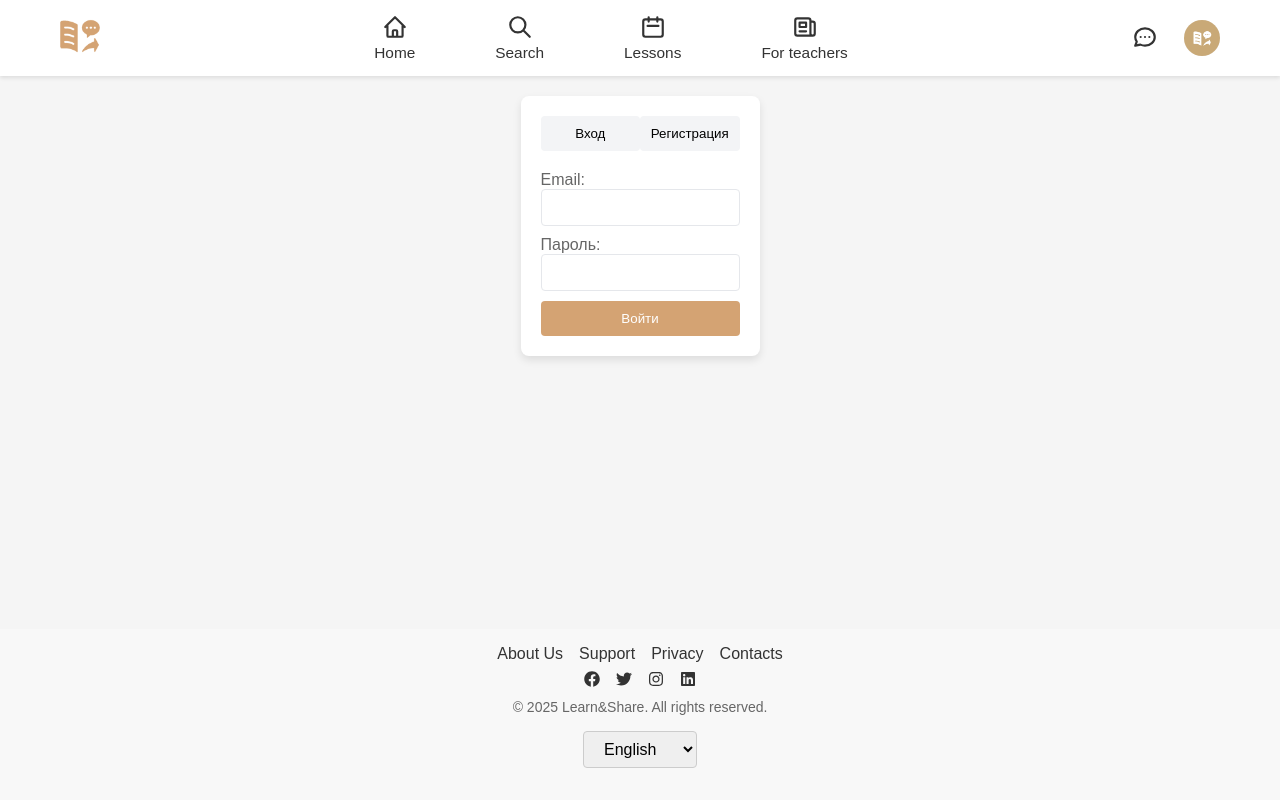
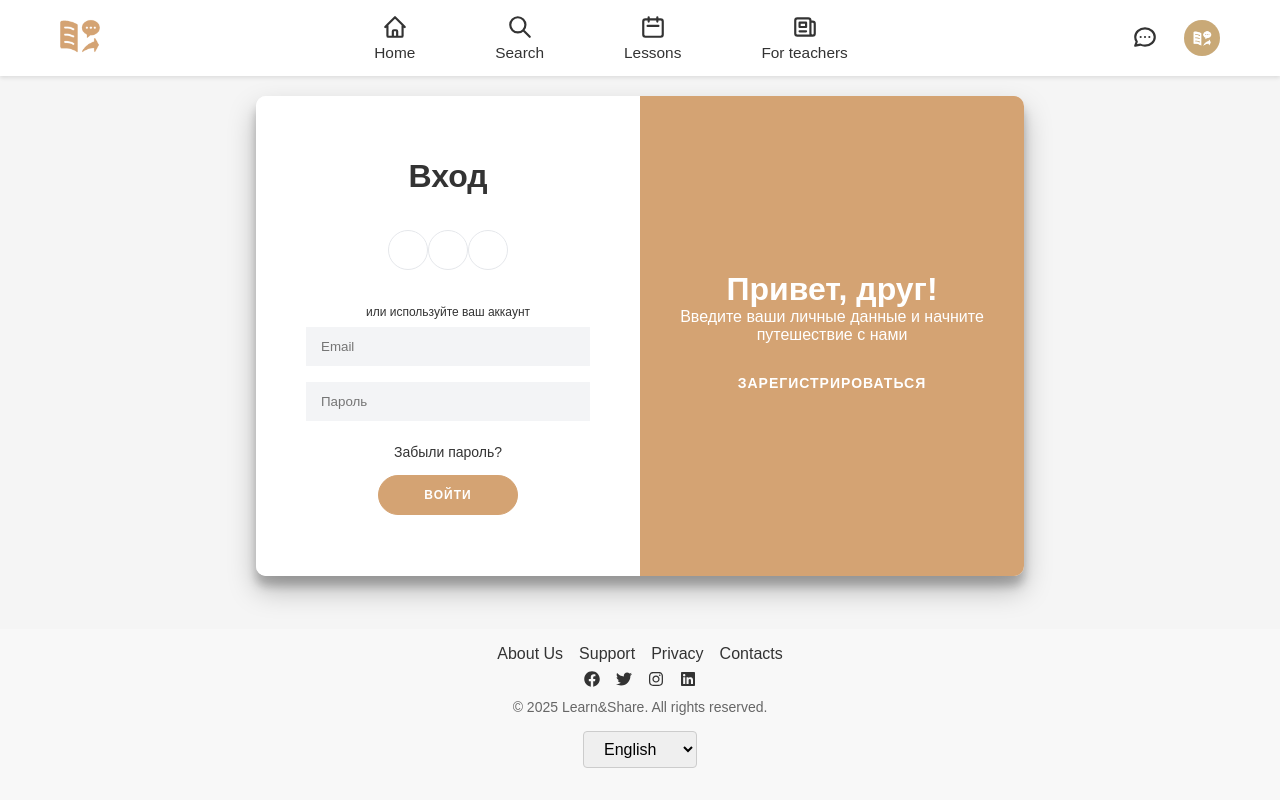
Before and after one commit to LearnShareApp/learn-share-web, a Next.js app: page /auth in a window 1280 px wide. Built offline with nearby package versions, Linux system fonts and the light colour scheme; no server answers.

Commit message:
auth page styles

```diff
--- a/src/app/auth/page.module.scss
+++ b/src/app/auth/page.module.scss
@@ -1,77 +1,231 @@
 @use "sass:color" as color;
 @use "../../styles/variables.scss" as *;
 
-.auth-container {
-  max-width: 400px;
+.container {
+  background-color: $color-background-primary;
+  border-radius: 10px;
+  box-shadow: 0 14px 28px rgba(0, 0, 0, 0.25), 0 10px 10px rgba(0, 0, 0, 0.22);
+  position: relative;
+  overflow: hidden;
+  width: 768px;
+  max-width: 100%;
+  min-height: 480px;
   margin: 0 auto;
-  padding: 20px;
-  background-color: $color-background-primary;
-  border-radius: 8px;
-  box-shadow: 0 4px 8px rgba(0, 0, 0, 0.1);
 }
 
-.auth-toggle {
-  display: flex;
-  margin-bottom: 20px;
+.form-container {
+  position: absolute;
+  top: 0;
+  height: 100%;
+  transition: all 0.6s ease-in-out;
 }
 
-.auth-toggle button {
-  flex: 1;
-  padding: 10px;
-  background: $color-background-secondary;
-  border: none;
-  border-radius: 4px;
-  cursor: pointer;
-  transition: background-color 0.3s ease;
+.sign-in-container {
+  left: 0;
+  width: 50%;
+  z-index: 2;
 }
 
-.auth-toggle button.active {
+.container.right-panel-active .sign-in-container {
+  transform: translateX(100%);
+}
+
+.sign-up-container {
+  left: 0;
+  width: 50%;
+  opacity: 0;
+  z-index: 1;
+}
+
+.container.right-panel-active .sign-up-container {
+  transform: translateX(100%);
+  opacity: 1;
+  z-index: 5;
+  animation: show 0.6s;
+}
+
+@keyframes show {
+  0%,
+  49.99% {
+    opacity: 0;
+    z-index: 1;
+  }
+  50%,
+  100% {
+    opacity: 1;
+    z-index: 5;
+  }
+}
+
+.overlay-container {
+  position: absolute;
+  top: 0;
+  left: 50%;
+  width: 50%;
+  height: 100%;
+  overflow: hidden;
+  transition: transform 0.6s ease-in-out;
+  z-index: 100;
+}
+
+.container.right-panel-active .overlay-container {
+  transform: translateX(-100%);
+}
+
+.overlay {
   background: $color-primary;
+  background: -webkit-linear-gradient(
+    to right,
+    $color-primary,
+    color-primary-light
+  );
+  background: linear-gradient(to right, $color-primary, color-primary-light);
+  background-repeat: no-repeat;
+  background-size: cover;
+  background-position: 0 0;
+  color: $color-text-light;
+  position: relative;
+  left: -100%;
+  height: 100%;
+  width: 200%;
+  transform: translateX(0);
+  transition: transform 0.6s ease-in-out;
+}
+
+.container.right-panel-active .overlay {
+  transform: translateX(50%);
+}
+
+.overlay-panel {
+  position: absolute;
+  display: flex;
+  align-items: center;
+  justify-content: center;
+  flex-direction: column;
+  padding: 0 40px;
+  text-align: center;
+  top: 0;
+  height: 100%;
+  width: 50%;
+  transform: translateX(0);
+  transition: transform 0.6s ease-in-out;
+}
+
+.overlay-left {
+  transform: translateX(-20%);
+}
+
+.container.right-panel-active .overlay-left {
+  transform: translateX(0);
+}
+
+.overlay-right {
+  right: 0;
+  transform: translateX(0);
+}
+
+.container.right-panel-active .overlay-right {
+  transform: translateX(20%);
+}
+
+.social-container {
+  margin: 20px 0;
+}
+
+.social-container a {
+  border: 1px solid $color-border;
+  border-radius: 50%;
+  display: inline-flex;
+  justify-content: center;
+  align-items: center;
+  margin: 0 5px;
+  height: 40px;
+  width: 40px;
+}
+
+.auth-form {
+  background-color: $color-background-primary;
+  display: flex;
+  align-items: center;
+  justify-content: center;
+  flex-direction: column;
+  padding: 0 50px;
+  height: 100%;
+  text-align: center;
+}
+
+.auth-form input {
+  background-color: $color-background-secondary;
+  border: none;
+  padding: 12px 15px;
+  margin: 8px 0;
+  width: 100%;
+}
+
+.auth-form button {
+  border-radius: 20px;
+  border: 1px solid $color-primary;
+  background-color: $color-primary;
+  color: $color-text-light;
+  font-size: 12px;
+  font-weight: bold;
+  padding: 12px 45px;
+  letter-spacing: 1px;
+  text-transform: uppercase;
+  transition: transform 80ms ease-in;
+}
+
+.auth-form button:active {
+  transform: scale(0.95);
+}
+
+.auth-form button:focus {
+  outline: none;
+}
+
+.ghost {
+  background-color: transparent;
+  border: 1px solid $color-primary;
+  color: $color-background-primary;
+  font-size: 14px;
+  font-weight: bold;
+  padding: 10px 40px;
+  letter-spacing: 1px;
+  text-transform: uppercase;
+  transition: background-color 0.3s ease, transform 80ms ease-in;
+  cursor: pointer;
+  margin-top: 20px;
+}
+
+.ghost:hover {
+  background-color: $color-primary;
   color: $color-text-light;
 }
 
-.auth-toggle button:hover {
-  background: color.scale($color-primary, $lightness: -10%);
+.ghost:active {
+  transform: scale(0.95);
 }
 
-.auth-form {
-  display: flex;
-  flex-direction: column;
+.auth-form a {
+  color: $color-text-primary;
+  font-size: 14px;
+  text-decoration: none;
+  margin: 15px 0;
 }
 
-.auth-form label {
-  margin-bottom: 5px;
-  color: $color-text-secondary;
+.auth-form h1 {
+  font-weight: bold;
+  margin: 0;
 }
 
-.auth-form input {
-  margin-bottom: 10px;
-  padding: 10px;
-  border: 1px solid $color-border;
-  border-radius: 4px;
-  transition: border-color 0.3s ease;
+.auth-form span {
+  font-size: 12px;
 }
 
-.auth-form input:focus {
-  border-color: $color-primary;
-  outline: none;
+.auth-form p {
+  font-size: 14px;
+  font-weight: 100;
+  line-height: 20px;
+  letter-spacing: 0.5px;
+  margin: 20px 0 30px;
 }
-
-.auth-form button {
-  padding: 10px;
-  background: $color-primary;
-  color: $color-text-light;
-  border: none;
-  border-radius: 4px;
-  cursor: pointer;
-  transition: background-color 0.3s ease;
-}
-
-.auth-form button:hover {
-  background: color.scale($color-primary, $lightness: -10%);
-}
-
-.message {
-  margin-bottom: 20px;
-  color: $color-text-error;
-}
--- a/src/app/auth/page.tsx
+++ b/src/app/auth/page.tsx
@@ -7,7 +7,6 @@ import { useRouter } from "next/navigation";
 import styles from "./page.module.scss";
 
 const AuthPage = () => {
-  const [isLogin, setIsLogin] = useState(true);
   const [loginData, setLoginData] = useState({ email: "", password: "" });
   const [signUpData, setSignUpData] = useState({
     name: "",
@@ -16,8 +15,8 @@ const AuthPage = () => {
     email: "",
     password: "",
   });
-  const [message, setMessage] = useState("");
   const router = useRouter();
+  const [isRightPanelActive, setIsRightPanelActive] = useState(false);
 
   useEffect(() => {
     const token = localStorage.getItem("userToken");
@@ -34,7 +33,6 @@ const AuthPage = () => {
       router.push("/home");
     } catch (error) {
       console.error(error);
-      setMessage("Ошибка входа. Проверьте введённые данные.");
     }
   };
 
@@ -45,125 +43,144 @@ const AuthPage = () => {
         ...signUpData,
         birthdate: new Date(signUpData.birthdate),
       });
-      // setMessage("Успешная регистрация. Токен: " + response.token);
       localStorage.setItem("userToken", response.token);
       router.push("/home");
     } catch (error) {
       console.error(error);
-      setMessage("Ошибка регистрации. Проверьте введённые данные.");
     }
   };
 
+  const handleSignUpClick = () => {
+    setIsRightPanelActive(true);
+  };
+
+  const handleSignInClick = () => {
+    setIsRightPanelActive(false);
+  };
+
   return (
-    <div className={styles["auth-container"]}>
-      <div className={styles["auth-toggle"]}>
-        <button
-          onClick={() => setIsLogin(true)}
-          className={isLogin ? "active" : ""}
+    <div
+      className={`${styles.container} ${
+        isRightPanelActive ? styles["right-panel-active"] : ""
+      }`}
+      id="container"
     >
-          Вход
-        </button>
-        <button
-          onClick={() => setIsLogin(false)}
-          className={!isLogin ? "active" : ""}
+      <div
+        className={`${styles["form-container"]} ${styles["sign-up-container"]}`}
       >
-          Регистрация
-        </button>
+        <form onSubmit={handleSignUpSubmit} className={styles["auth-form"]}>
+          <h1>Создать аккаунт</h1>
+          <div className={styles["social-container"]}>
+            <a href="#" className={styles.social}>
+              <i className="fab fa-facebook-f"></i>
+            </a>
+            <a href="#" className={styles.social}>
+              <i className="fab fa-google-plus-g"></i>
+            </a>
+            <a href="#" className={styles.social}>
+              <i className="fab fa-linkedin-in"></i>
+            </a>
           </div>
-      {message && <p className={styles["message"]}>{message}</p>}
-      {isLogin ? (
-        <form onSubmit={handleLoginSubmit} className={styles["auth-form"]}>
-          <div>
-            <label>Email:</label>
-            <br />
+          <span>или используйте ваш email для регистрации</span>
+          <input
+            type="text"
+            placeholder="Имя"
+            value={signUpData.name}
+            onChange={(e) =>
+              setSignUpData({ ...signUpData, name: e.target.value })
+            }
+            required
+          />
           <input
             type="email"
+            placeholder="Email"
+            value={signUpData.email}
+            onChange={(e) =>
+              setSignUpData({ ...signUpData, email: e.target.value })
+            }
+            required
+          />
+          <input
+            type="password"
+            placeholder="Пароль"
+            value={signUpData.password}
+            onChange={(e) =>
+              setSignUpData({ ...signUpData, password: e.target.value })
+            }
+            required
+          />
+          <button type="submit">Зарегистрироваться</button>
+        </form>
+      </div>
+      <div
+        className={`${styles["form-container"]} ${styles["sign-in-container"]}`}
+      >
+        <form onSubmit={handleLoginSubmit} className={styles["auth-form"]}>
+          <h1>Вход</h1>
+          <div className={styles["social-container"]}>
+            <a href="#" className={styles.social}>
+              <i className="fab fa-facebook-f"></i>
+            </a>
+            <a href="#" className={styles.social}>
+              <i className="fab fa-google-plus-g"></i>
+            </a>
+            <a href="#" className={styles.social}>
+              <i className="fab fa-linkedin-in"></i>
+            </a>
+          </div>
+          <span>или используйте ваш аккаунт</span>
+          <input
+            type="email"
+            placeholder="Email"
             value={loginData.email}
             onChange={(e) =>
               setLoginData({ ...loginData, email: e.target.value })
             }
             required
           />
-          </div>
-          <div>
-            <label>Пароль:</label>
-            <br />
           <input
             type="password"
+            placeholder="Пароль"
             value={loginData.password}
             onChange={(e) =>
               setLoginData({ ...loginData, password: e.target.value })
             }
             required
           />
-          </div>
+          <a href="#">Забыли пароль?</a>
           <button type="submit">Войти</button>
         </form>
-      ) : (
-        <form onSubmit={handleSignUpSubmit} className={styles["auth-form"]}>
-          <div>
-            <label>Имя:</label>
-            <br />
-            <input
-              type="text"
-              value={signUpData.name}
-              onChange={(e) =>
-                setSignUpData({ ...signUpData, name: e.target.value })
-              }
-              required
-            />
       </div>
-          <div>
-            <label>Фамилия:</label>
-            <br />
-            <input
-              type="text"
-              value={signUpData.surname}
-              onChange={(e) =>
-                setSignUpData({ ...signUpData, surname: e.target.value })
-              }
-              required
-            />
+      <div className={styles["overlay-container"]}>
+        <div className={styles.overlay}>
+          <div
+            className={`${styles["overlay-panel"]} ${styles["overlay-left"]}`}
+          >
+            <h1>С возвращением!</h1>
+            <p>Чтобы оставаться на связи, войдите с вашими личными данными</p>
+            <button
+              className={styles.ghost}
+              onClick={handleSignInClick}
+              id="signIn"
+            >
+              Войти
+            </button>
           </div>
-          <div>
-            <label>Дата рождения:</label>
-            <br />
-            <input
-              type="date"
-              value={signUpData.birthdate}
-              onChange={(e) =>
-                setSignUpData({ ...signUpData, birthdate: e.target.value })
-              }
-              required
-            />
+          <div
+            className={`${styles["overlay-panel"]} ${styles["overlay-right"]}`}
+          >
+            <h1>Привет, друг!</h1>
+            <p>Введите ваши личные данные и начните путешествие с нами</p>
+            <button
+              className={styles.ghost}
+              onClick={handleSignUpClick}
+              id="signUp"
+            >
+              Зарегистрироваться
+            </button>
           </div>
-          <div>
-            <label>Email:</label>
-            <br />
-            <input
-              type="email"
-              value={signUpData.email}
-              onChange={(e) =>
-                setSignUpData({ ...signUpData, email: e.target.value })
-              }
-              required
-            />
         </div>
-          <div>
-            <label>Пароль:</label>
-            <br />
-            <input
-              type="password"
-              value={signUpData.password}
-              onChange={(e) =>
-                setSignUpData({ ...signUpData, password: e.target.value })
-              }
-              required
-            />
       </div>
-          <button type="submit">Зарегистрироваться</button>
-        </form>
-      )}
     </div>
   );
 };
```
Lines whose indentation alone changed are shown as unchanged.
